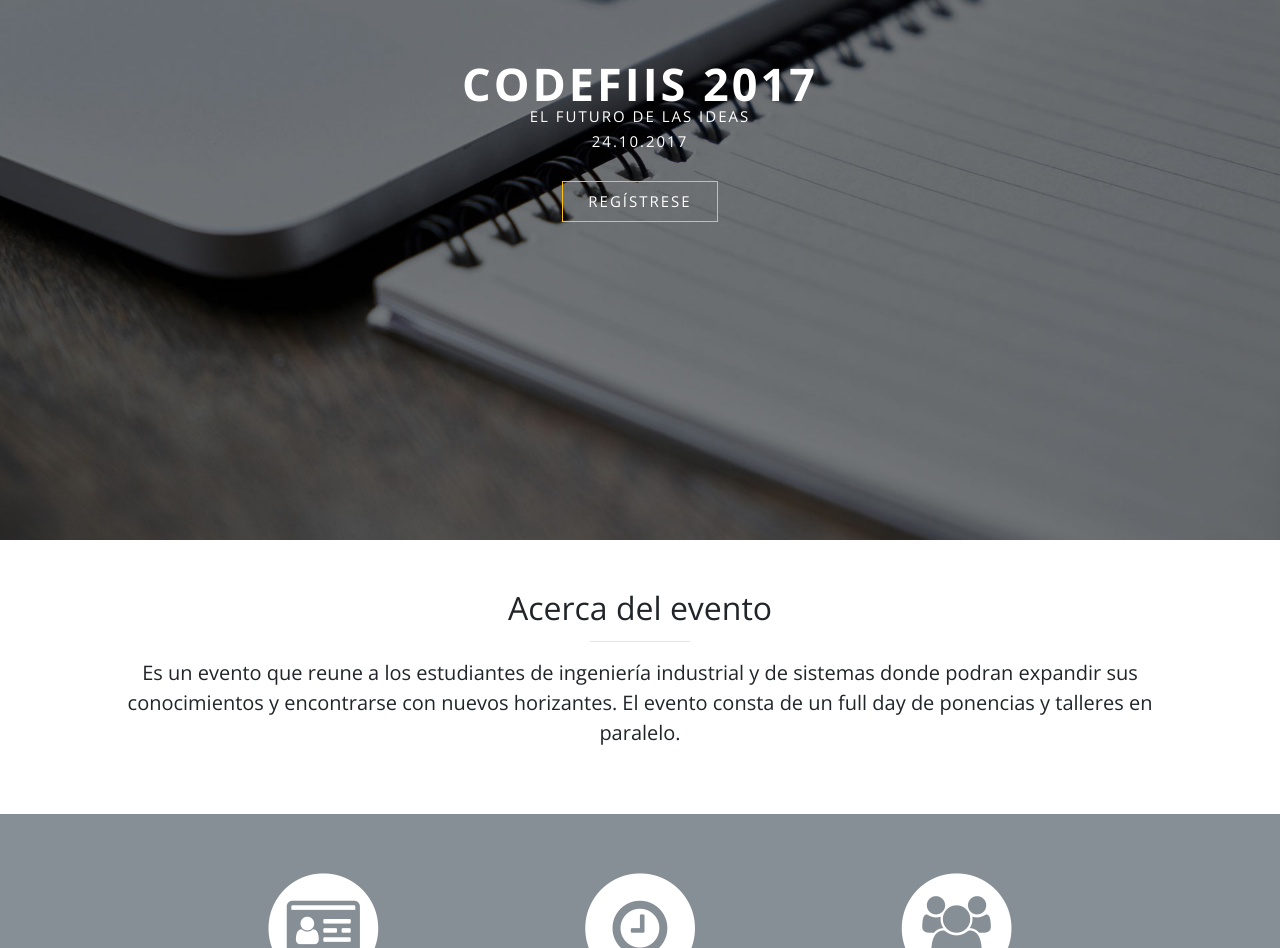
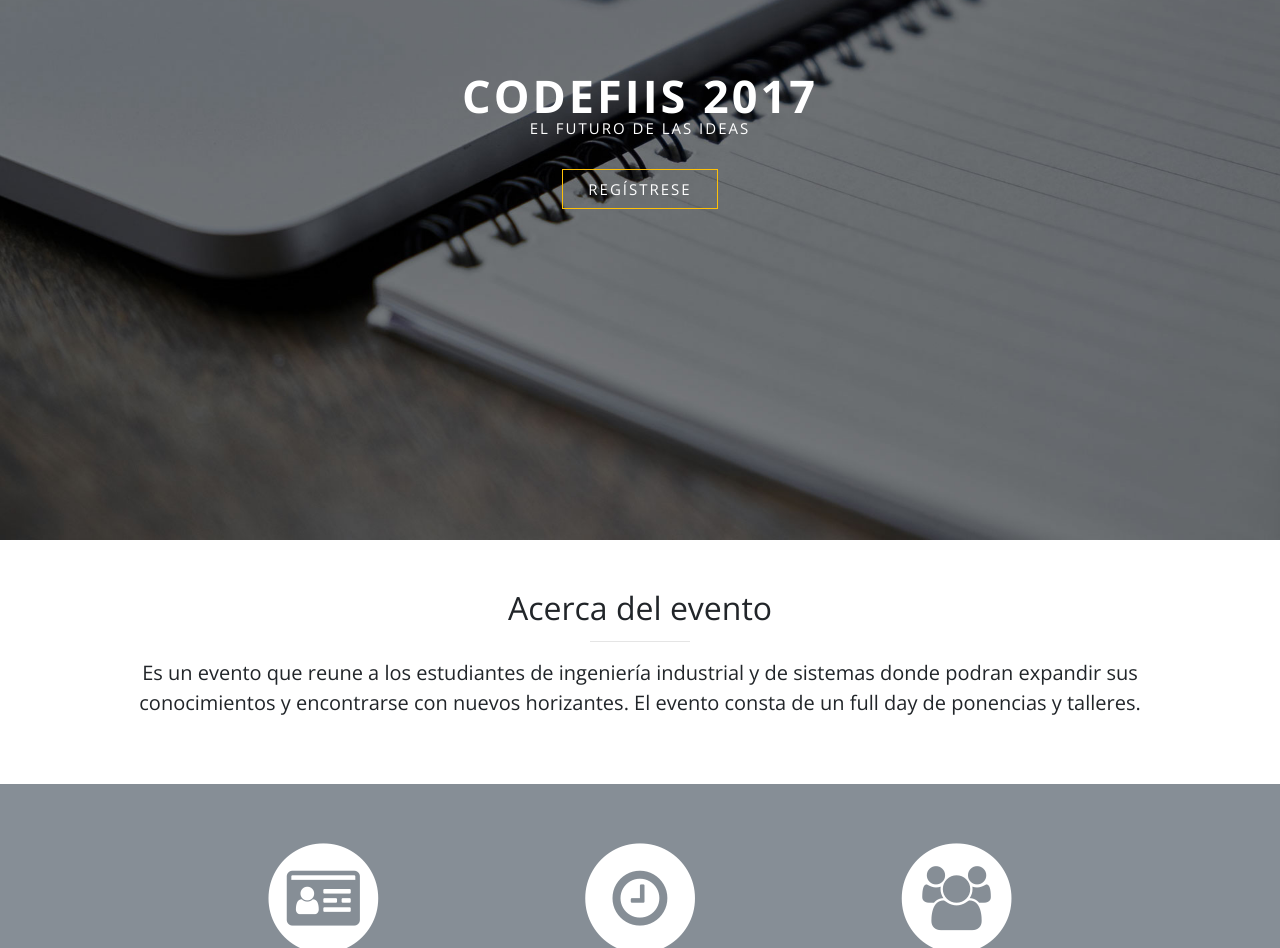
Before and after one commit to codiletser/codefiis2017, a plain HTML site: page index.html in a window 1280 px wide. Shown: the part 260-1208 px from the top of the page. Drawn offline with nearby package versions, Linux system fonts and the light colour scheme.

Commit message:
Actualización

```diff
--- a/index.html
+++ b/index.html
@@ -70,7 +70,6 @@
       <div class="text-vertical-center text-white">
         <h1>CODEFIIS 2017</h1>
         <h3>El futuro de las ideas</h3>
-        <h3>24.10.2017</h3>
         <br>
         <!-- Botón scroller<a href="#about" class="btn btn-dark btn-lg js-scroll-trigger">Regístrese</a>-->
         <button type="button" class="btn btn-outline-warning btn-lg text-white" data-toggle="modal" data-target="#modalRegistro">Regístrese</button>
@@ -99,7 +98,7 @@
       <div class="container text-center">
         <h2>Acerca del evento</h2>
         <hr class="small">
-        <p class="lead">Es un evento que reune a los estudiantes de ingeniería industrial y de sistemas donde podran expandir sus conocimientos y encontrarse con nuevos horizantes. El evento consta de un full day de ponencias y talleres en paralelo.</p>
+        <p class="lead">Es un evento que reune a los estudiantes de ingeniería industrial y de sistemas donde podran expandir sus conocimientos y encontrarse con nuevos horizantes. El evento consta de un full day de ponencias y talleres.</p>
       </div>
     </section>
 
```
